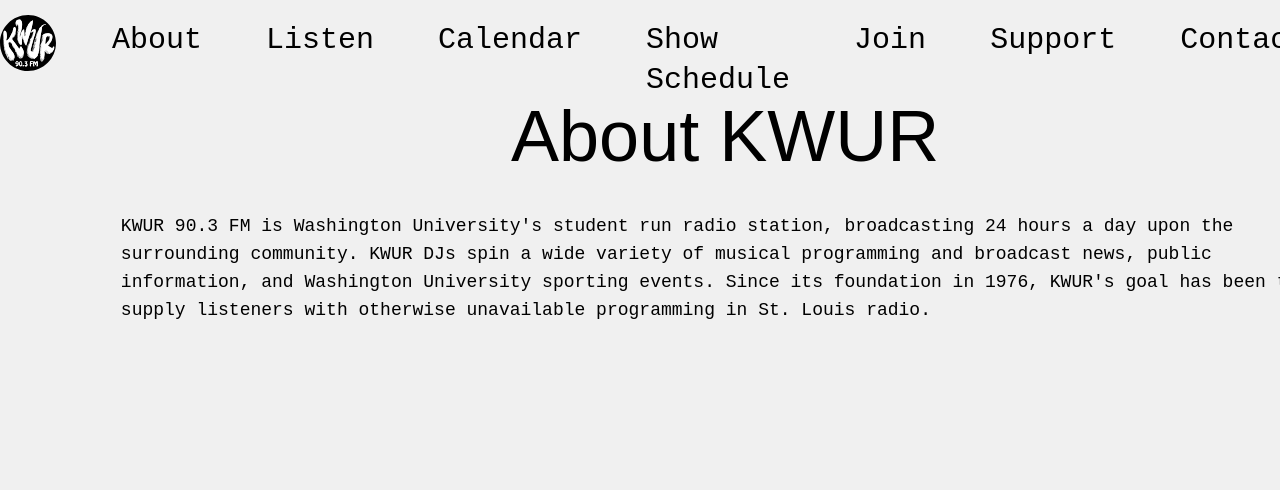
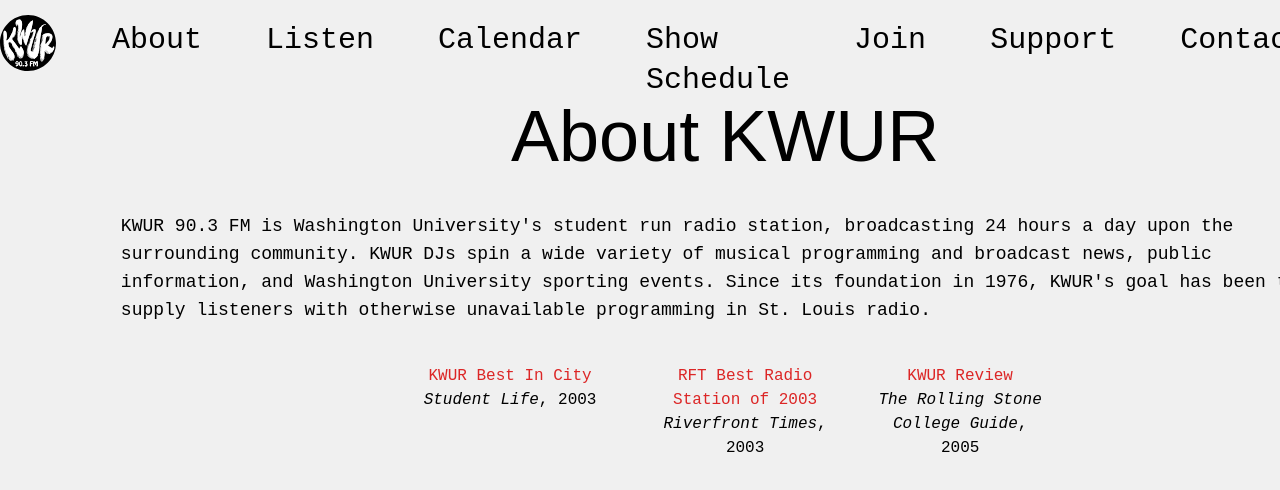
Before and after one commit to kwur/newer-kwur-site, a React (Create React App) app in the folder frontend/: page /about in a window 1280 px wide. Shown: the top 490 px of the page. Built offline with nearby package versions, Linux system fonts and the light colour scheme; no server answers; a web font is replaced by a local one.

Commit message:
OK ACTUALLY DONE

```diff
--- a/frontend/src/Components/About.js
+++ b/frontend/src/Components/About.js
@@ -1,6 +1,9 @@
+import { useState } from "react"
 import Header from "./Header"
+// import "../../public/rsreview.jpg"
 
 const About = () => {
+    const [showImage, setShowImage] = useState(false)
     return (<>
     <Header />
     <div className="flex justify-center pt-20 lg:pt-0">
@@ -9,6 +12,27 @@
             <div className="font-mono text-lg w-10/12">
                 KWUR 90.3 FM is Washington University's student run radio station, broadcasting 24 hours a day upon the surrounding community. KWUR DJs spin a wide variety of musical programming and broadcast news, public information, and Washington University sporting events. Since its foundation in 1976, KWUR's goal has been to supply listeners with otherwise unavailable programming in St. Louis radio.
             </div>
+            <div class="grid grid-cols-1 lg:grid-cols-3 p-10 w-11/12 text-center lg:w-1/2 space-y-5 lg:space-y-0 lg:space-x-10">
+                <div class="font-mono">
+                    <a className="text-red-600 hover:text-red-700 hover:underline" href="http://www.studlife.com/archives/News/2003/09/29/KWURbestincity/" target="_blank">KWUR Best In City</a><br />
+                    <em>Student Life</em>, 2003
+                </div>
+                <div class="font-mono">
+                    <a className="text-red-600 hover:text-red-700 hover:underline" href="https://www.riverfronttimes.com/bestof/2003/award/best-radio-station-31233/" target="_blank">RFT Best Radio Station of 2003</a><br />
+                    <em>Riverfront Times</em>, 2003
+                </div>
+                <div class="font-mono">
+                    <div className="absolute top-80 left-0 lg:top-20 lg:left-20">
+                        <div className="bg-review px-[80vw] py-[20vh] lg:px-[20vw] lg:py-[20vh] w-auto bg-norepeat bg-cover" style={{position: "absolute", top: "10px", left: "10px", visibility: showImage === true ? "visible" : "hidden"}}>
+                        </div>
+                        <div className="text-red-500 relative left-5 top-2 hover:cursor-pointer"
+                        style={{visibility: showImage === true ? "visible" : "hidden"}}
+                        onClick={() => setShowImage(false)}>X</div>
+                    </div>
+                    <button className="text-red-600 hover:text-red-700 hover:underline" onClick={()=>setShowImage(!showImage)}>KWUR Review</button><br />
+                    <em>The Rolling Stone College Guide</em>, 2005
+                </div>
+            </div>
         </div>
     </div>
     </>)
--- a/frontend/src/Components/ExecBoard.js
+++ b/frontend/src/Components/ExecBoard.js
@@ -18,6 +18,20 @@
         musicdirectorintraining: "Music Director in Training",
         stationmanager: "Station Manager",
         webmaster: "Nerd in Charge (Webmaster)"
+    }
+    const dbNameToEmail = {
+        GM: "gm@kwur.com",
+        "personnel": "personnel@kwur.com",
+        "treasurer": "treasurer@kwur.com",
+        "training": "training@kwur.com",
+        "promotions": "promotions@kwur.com",
+        communityrelations: "communityrelations@kwur.com",
+        artdirector: "",
+        events: "events@kwur.com",
+        productioncoordinator: "prodcoord@kwur.com",
+        musicdirectorintraining: "",
+        stationmanager: "station@kwur.com",
+        webmaster: "webmaster@kwur.com"
     }
     useEffect(() => {
         getExec().then(members => {
@@ -57,7 +71,7 @@
                                 {person.firstName + " " + person.lastName}
                             </div>
                             <div className="font-mono px-1 w-full break-words text-wrap  text-center">
-                                {person.email}
+                                {dbNameToEmail[person.role]}
                             </div>
                         </div>
                     })
--- a/frontend/tailwind.config.js
+++ b/frontend/tailwind.config.js
@@ -20,7 +20,8 @@
         "show": "url('../public/show_password.svg');",
         "hide": "url('../public/hide_password.svg');",
         "more": "url('../public/show-more.svg');",
-        "less": "url('../public/show-less.svg');"
+        "less": "url('../public/show-less.svg');",
+        "review": "url('../public/rsreview.jpg');"
       },
       fontSize: {
         "bigasfuck": "10rem;"
```
Also changed, not shown: frontend/public/rsreview.jpg (added).
